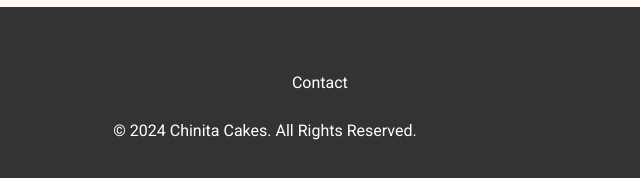
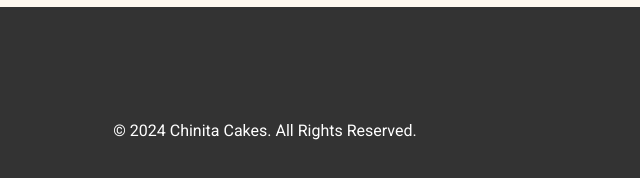
Before and after one commit to Biggysmallzprod/Chinita-cakes-and-pastries, a plain HTML site: page about.html in a window 1280 px wide. Shown: the part 1369-1547 px from the top of the page, 375-1015 px from the left. Drawn offline with nearby package versions, Linux system fonts and the light colour scheme.

Commit message:
Update about.html

```diff
--- a/about.html
+++ b/about.html
@@ -82,9 +82,6 @@
     <footer>
       <div class="footer-container">
         <div class="footer-logo">Chinita Cakes</div>
-        <ul class="footer-links">
-          <li><a href="contact.html">Contact</a></li>
-        </ul>
         <div class="social-icons">
           <a href="https://web.facebook.com/chinitacakesandpastries"
             ><i class="fab fa-facebook"></i
```
